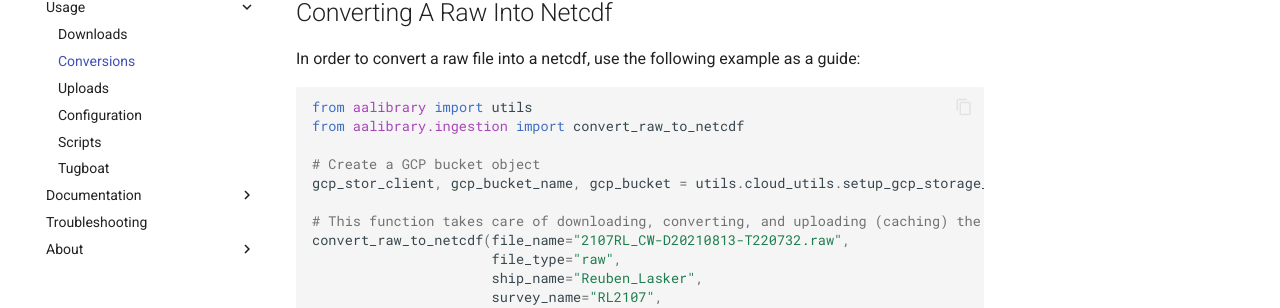
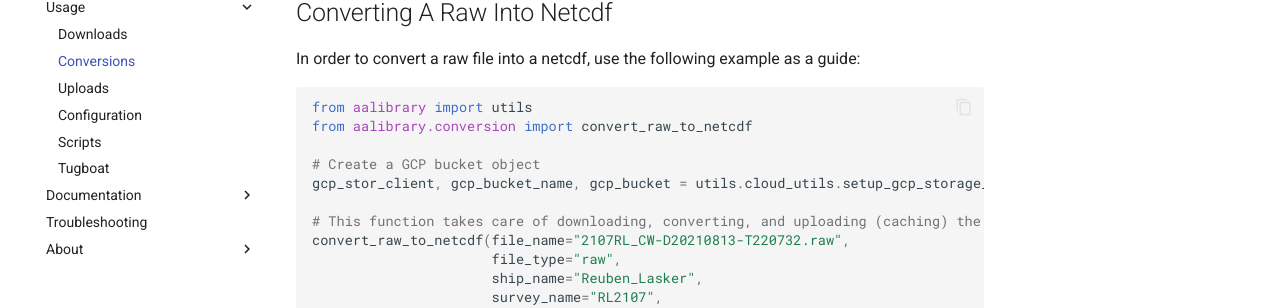
Before and after one commit to nmfs-ost/AA-SI_aalibrary, an MkDocs documentation site: the page built from docs/usage/conversions.md, in a window 1280 px wide. Shown: the part 185-493 px from the top of the page. Built offline with MkDocs 1.6.1 and Material for MkDocs 9.7.7, drawn with Linux system fonts in a browser that asks for light colours.

Commit message:
chore: minor fixes

````diff
--- a/docs/usage/conversions.md
+++ b/docs/usage/conversions.md
@@ -6,7 +6,7 @@ In order to convert a raw file into a netcdf, use the following example as a gui
 
 ```python
 from aalibrary import utils
-from aalibrary.ingestion import convert_raw_to_netcdf
+from aalibrary.conversion import convert_raw_to_netcdf
 
 # Create a GCP bucket object
 gcp_stor_client, gcp_bucket_name, gcp_bucket = utils.cloud_utils.setup_gcp_storage_objs()
````
Also changed, not shown: docs/usage/downloads.md (+1 -1 lines).
